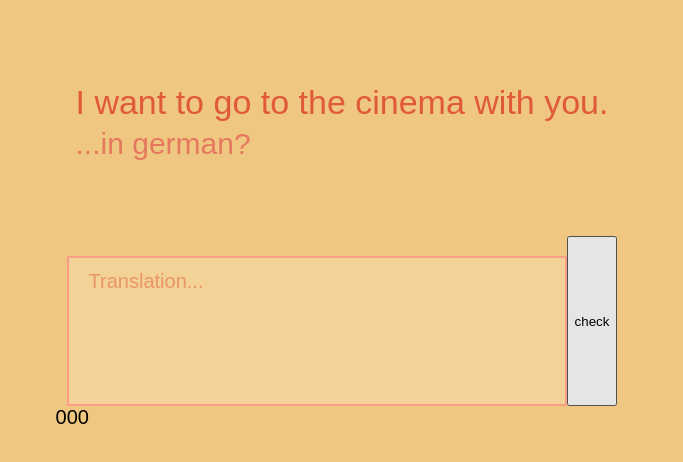
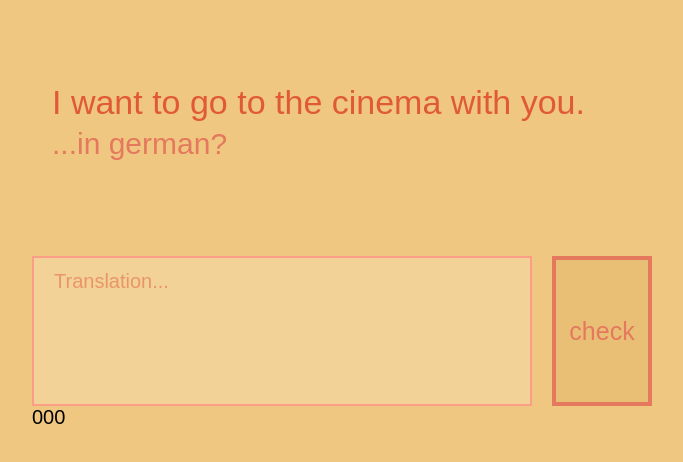
Before and after one commit to gaertnerl/translate-me, a website built with webpack: page webapp/src/html/game.html in a window 1280 px wide. In both pictures the pointer is over the button "check". Shown: the whole page, without its empty margins (298-981 px from the left). Built offline with nearby package versions, Linux system fonts and the light colour scheme; no server answers.

Commit message:
webapp: fix css

```diff
--- a/webapp/src/style/style.css
+++ b/webapp/src/style/style.css
@@ -35,7 +35,7 @@
     font-size: 30px;
 }
 
-#check-translation-button {
+#submit-translation-button {
     width: 100px;
     margin-left: 20px;
     margin-top: 20px;
@@ -46,10 +46,10 @@
     font-size: 25px;
 }
 
-#check-translation-button:hover,
-#check-translation-button:focus,
-#check-translation-button:focus-visible,
-#check-translation-button:active {
+#submit-translation-button:hover,
+#submit-translation-button:focus,
+#submit-translation-button:focus-visible,
+#submit-translation-button:active {
     background-color: var(--bee-2);
     border: 4px solid var(--grapefruit-2);
     color: var(--grapefruit-2);
```
